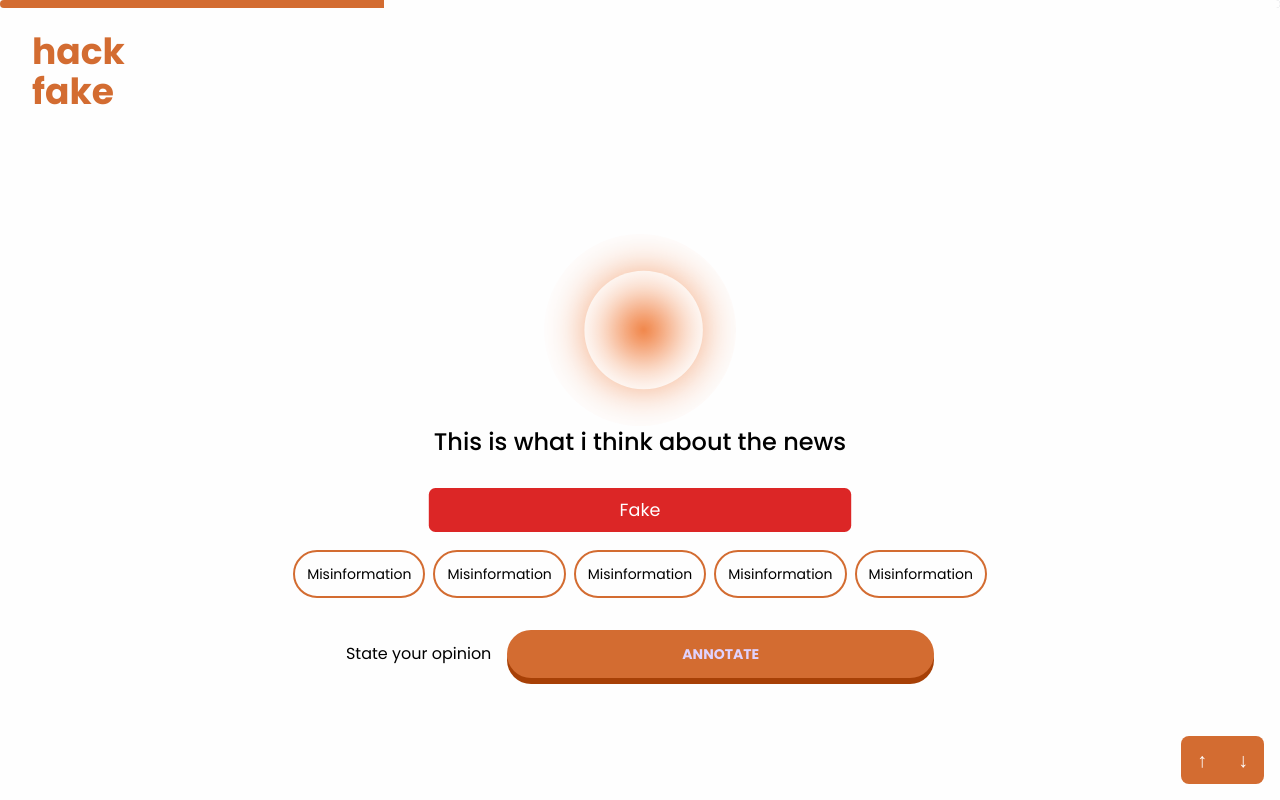
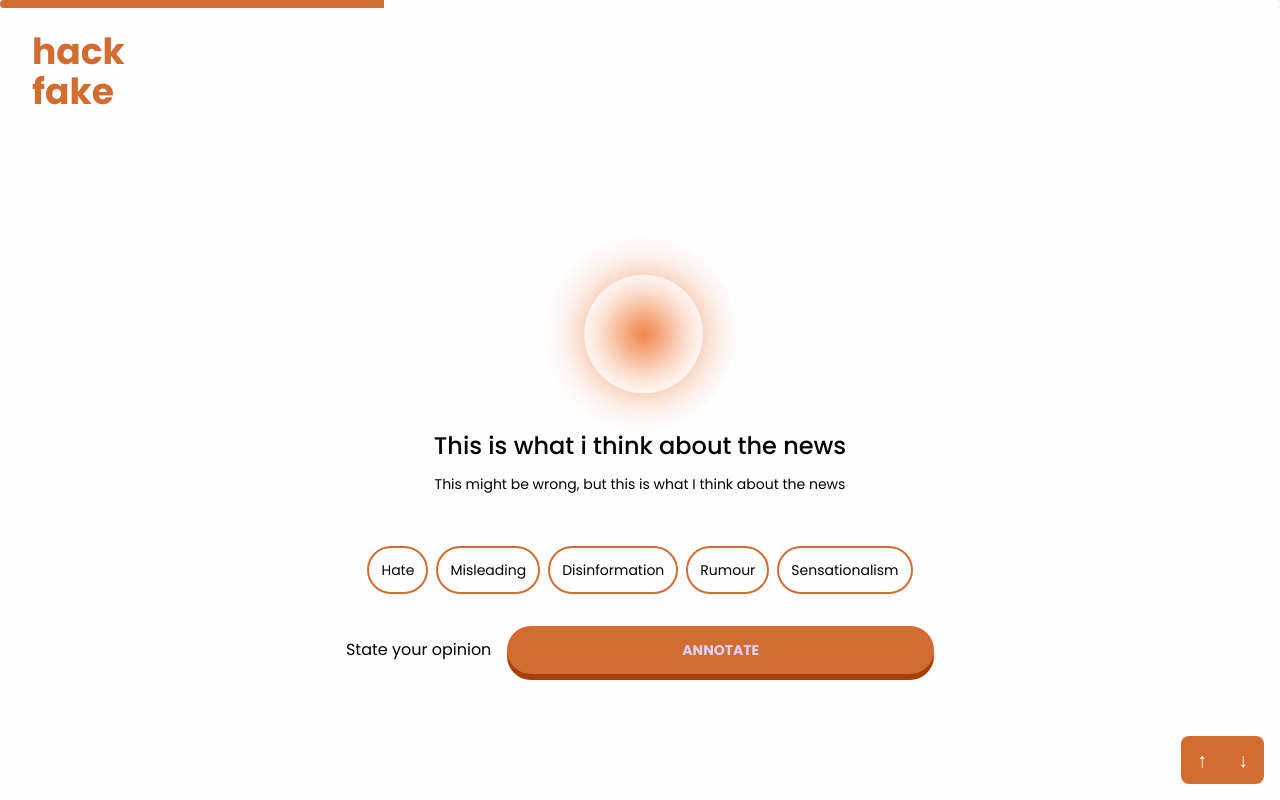
Before and after one commit to tinkerhub/hack-fake-app, a React (Vite) app: page /predict in a window 1280 px wide. Built offline with nearby package versions, Linux system fonts and the light colour scheme.

Commit message:
Add form submission functionality and update news content display

```diff
--- a/src/app-context/global-state.tsx
+++ b/src/app-context/global-state.tsx
@@ -8,6 +8,7 @@ interface GlobalState {
     url: string;
     date: string;
   };
+  annotations: string[];
   // Define your global state interface here
 }
 
@@ -19,7 +20,13 @@ const initialGlobalState: GlobalState = {
     url: "",
     date: "",
   },
-  // Define your initial global state here
+  annotations: [
+    "Hate",
+    "Misleading",
+    "Disinformation",
+    "Rumour",
+    "Sensationalism",
+  ],
 };
 
 export const GlobalStateContext = createContext<{
--- a/src/components/pages/feeds/Annotate.tsx
+++ b/src/components/pages/feeds/Annotate.tsx
@@ -1,47 +1,33 @@
-import { FormEvent, useState } from "react";
+import { FormEvent, useContext, useState } from "react";
 import { useNavigate } from "react-router-dom";
 
 import { ActionButton, FeedTitle } from "../..";
 import Chips from "../../interface/Chips";
+import { GlobalStateContext } from "../../../app-context/global-state";
 
 function Annotate() {
+  const { globalState } = useContext(GlobalStateContext);
+  const annotations = globalState.annotations;
   const navigate = useNavigate();
 
   const handleSubmit = (e: FormEvent<HTMLFormElement>) => {
+    console.log(chips);
+
     e.preventDefault();
     navigate("/feedback");
   };
 
-    const [chips, setChips] = useState([
-        {
-            text: "Hate",
+  const [chips, setChips] = useState(
+    annotations.map((annotation) => ({
+      text: annotation,
       selected: false,
-        },
-        {
-            text: "Misleading",
-            selected: false,
-        },
-        {
-            text: "Disinformation",
-            selected: false,
-        },
-        {
-            text: "Rumour",
-            selected: false,
-        },
-        {
-            text: "Sensationalism",
-            selected: false,
-        },
-        // ...
-    ]);
+    }))
+  );
 
   const handleChipClick = (chipText: any) => {
     setChips(
       chips.map((chip) =>
-                chip.text === chipText
-                    ? { ...chip, selected: !chip.selected }
-                    : chip
+        chip.text === chipText ? { ...chip, selected: !chip.selected } : chip
       )
     );
   };
--- a/src/components/pages/feeds/ContentForm.tsx
+++ b/src/components/pages/feeds/ContentForm.tsx
@@ -6,6 +6,26 @@ import { useContext } from "react";
 import { GlobalStateContext } from "../../../app-context/global-state";
 
 function ContentForm() {
+  const { globalState, updateState } = useContext(GlobalStateContext);
+  const newsContent = globalState.news.content;
+
+  const handleContentChange = (newContent: string) => {
+    updateState({
+      ...globalState,
+      news: {
+        ...globalState.news,
+        content: newContent,
+      },
+    });
+  };
+
+    const navigate = useNavigate();
+
+    const handleSubmit = (e: FormEvent<HTMLFormElement>) => {
+        e.preventDefault();
+        navigate("/add-news-source");
+    };
+
     return (
       <div className="flex-1 justify-center items-center w-11/12 md:w-3/5 lg:w-1/3 mx-auto gap-8 flex flex-col">
         <FeedTitle content="May I know your news content?" />
@@ -13,9 +33,11 @@ function ContentForm() {
         <form className="w-full flex flex-col gap-4">
           <textarea
             rows={4}
+            value={newsContent}
+            onChange={(e) => handleContentChange(e.target.value)}
             className="textarea bg-transparent resize-none border border-primary focus:outline-none"
           ></textarea>
-                <ActionButton text="Next" />
+          <ActionButton text="Next" onClick={handleSubmit} />
         </form>
       </div>
     );
--- a/src/components/pages/feeds/Prediction.tsx
+++ b/src/components/pages/feeds/Prediction.tsx
@@ -3,8 +3,12 @@ import { useNavigate } from "react-router-dom";
 
 import { ActionButton, FeedTitle } from "../..";
 import Chips from "../../interface/Chips";
+import { useContext } from "react";
+import { GlobalStateContext } from "../../../app-context/global-state";
+function Prediction() {
+  const { globalState } = useContext(GlobalStateContext);
+  const annotations = globalState.annotations;
 
-function Prediction() {
   const navigate = useNavigate();
 
   const handleSubmit = (e: FormEvent<HTMLFormElement>) => {
@@ -15,17 +19,17 @@ function Prediction() {
   return (
     <div className="flex-1 justify-center items-center w-11/12 md:w-3/5 lg:w-2/3 mx-auto gap-8 flex flex-col">
       <FeedTitle content="This is what i think about the news" />
+      <div className="text-sm -mt-5">
+        This might be wrong, but this is what I think about the news
+      </div>
       <div className="flex flex-col items-center">
-                <div className="w-96 scale-110 h-10 bg-red-600 flex justify-center items-center text-white rounded-md">
+        {/* <div className="w-96 scale-110 h-10 bg-red-600 flex justify-center items-center text-white rounded-md">
           Fake
-                </div>
+        </div> */}
         <div className="mt-5 flex flex-wrap justify-center  gap-2">
-                    <Chips text="Misinformation" />
-
-                    <Chips text="Misinformation" />
-                    <Chips text="Misinformation" />
-                    <Chips text="Misinformation" />
-                    <Chips text="Misinformation" />
+          {annotations.map((annotation) => (
+            <Chips text={annotation} />
+          ))}
         </div>
       </div>
       <div className="w-full flex flex-col gap-4">
--- a/src/components/pages/feeds/TitleForm.tsx
+++ b/src/components/pages/feeds/TitleForm.tsx
@@ -1,6 +1,8 @@
 import { ActionButton, FeedTitle } from "../..";
 import { useContext } from "react";
 import { GlobalStateContext } from "../../../app-context/global-state";
+import { useNavigate } from "react-router-dom";
+import { FormEvent } from "react";
 
 function TitleForm() {
   const { globalState, updateState } = useContext(GlobalStateContext);
@@ -15,6 +17,13 @@ function TitleForm() {
       },
     });
   };
+  const navigate = useNavigate();
+
+  const handleSubmit = (e: FormEvent<HTMLFormElement>) => {
+    e.preventDefault();
+    navigate("/add-news-content");
+  };
+
   return (
     <div className="flex-1 justify-center items-center w-11/12 md:w-3/5 lg:w-1/3 mx-auto gap-8 flex flex-col">
       <FeedTitle content="What is your news title?" />
@@ -25,7 +34,7 @@ function TitleForm() {
           onChange={(e) => handleTitleChange(e.target.value)}
           className="textarea bg-transparent resize-none border border-primary focus:outline-none"
         ></input>
-        <ActionButton text="Next" />
+        <ActionButton text="Next" onClick={handleSubmit} />
       </form>
     </div>
   );
--- a/src/components/pages/feeds/UrlForm.tsx
+++ b/src/components/pages/feeds/UrlForm.tsx
@@ -33,6 +33,8 @@ function UrlForm() {
   const handleSubmit = (e: FormEvent<HTMLFormElement>) => {
     e.preventDefault();
     navigate("/submit-news");
+
+    console.log(globalState.news);
   };
 
   return (
```
Also changed, not shown: src/components/pages/feeds/TitleFrom.tsx (indentation only). Lines whose indentation alone changed are shown as unchanged.
